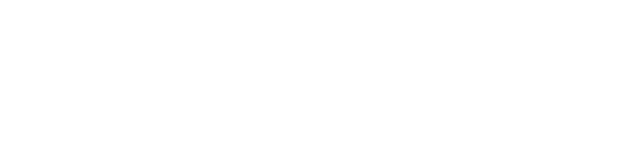
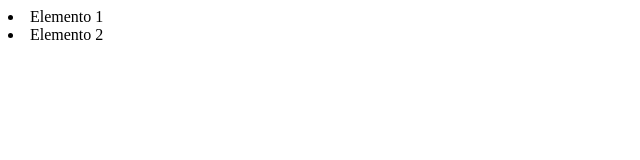
Before and after one commit to andrewsdeve/curso-frontend-developer-main, a plain HTML site: page curso-1/semantic.html in a window 1280 px wide. Shown: the whole page, without its empty margins (0-640 px from the left). Drawn offline with Linux system fonts and the light colour scheme.

Commit message:
Semantic_html

```diff
--- a/curso-1/semantic.html
+++ b/curso-1/semantic.html
@@ -7,13 +7,14 @@
   <title>Document</title>
 </head>
 <body>
-  <header>
+    <header>
 
-  </header>
-  <nav>
-    <ul></ul>
-  </nav>
+    </header>
+    <nav>
+      <li>Elemento 1</li>
+      <li>Elemento 2</li>
+    </nav>
 
-  <footer></footer>
+    <footer></footer>
 </body>
 </html>
```
